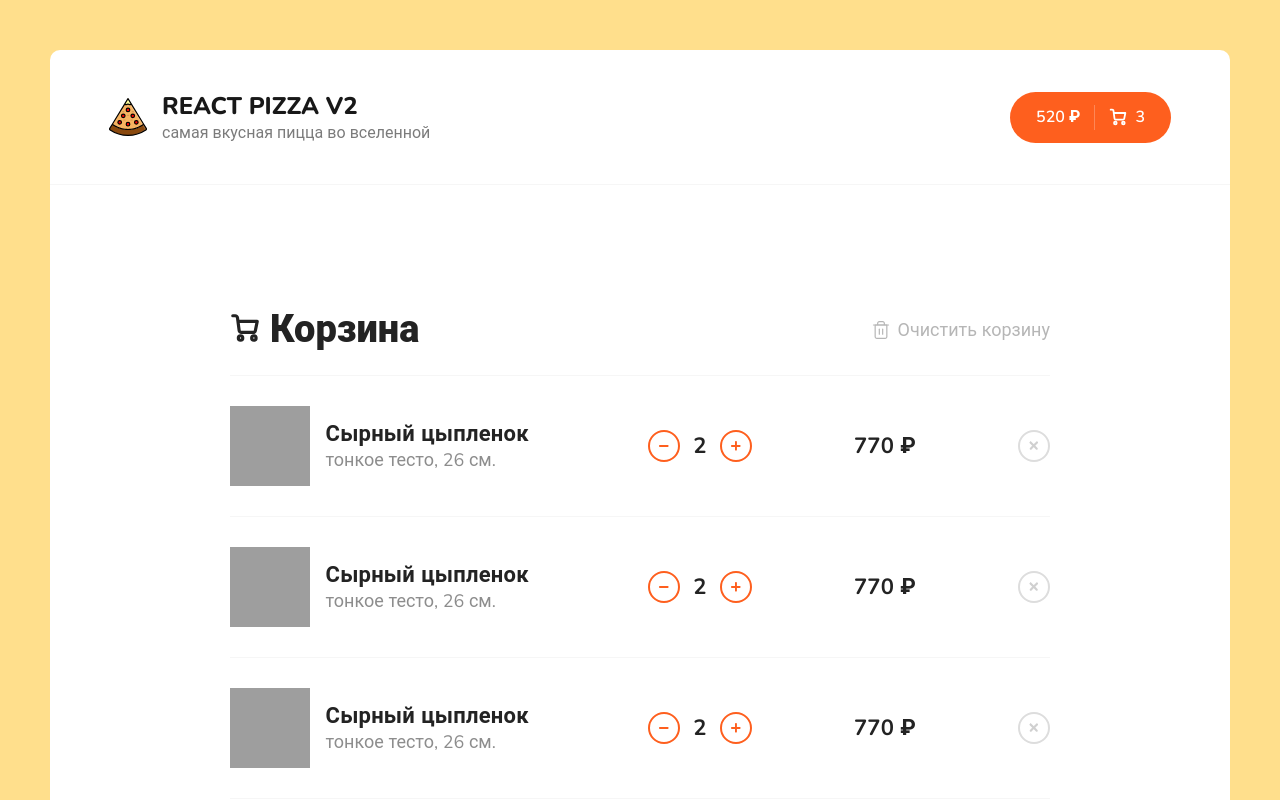
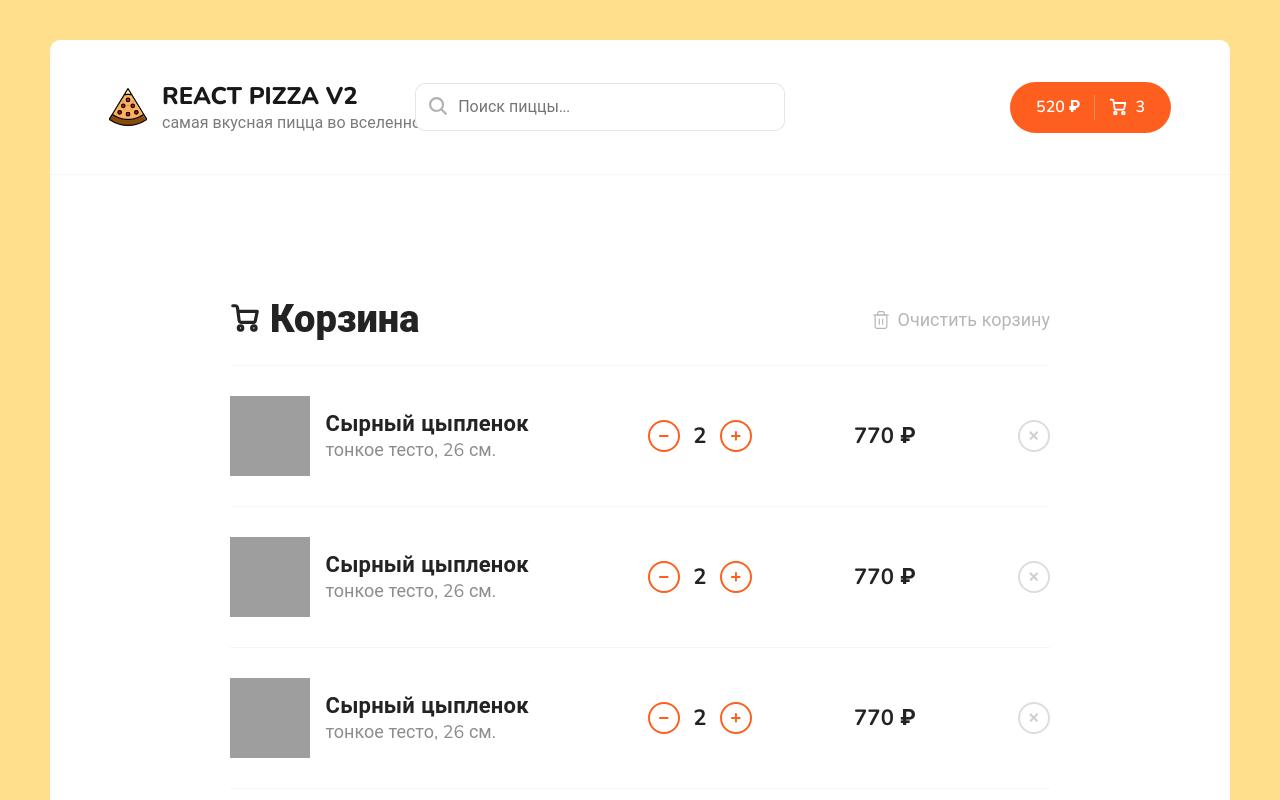
Before and after one commit to Monobladegg/React-pizza, a React (Vite) app: page /cart in a window 1280 px wide. Shown: the top 800 px of the page. Built offline with nearby package versions, Linux system fonts and the light colour scheme; grey boxes are pictures that could not be loaded.

Commit message:
Конец 10 урока

```diff
--- a/package.json
+++ b/package.json
@@ -14,6 +14,7 @@
     "react": "^18.2.0",
     "react-content-loader": "^7.0.0",
     "react-dom": "^18.2.0",
+    "react-paginate": "^8.2.0",
     "react-router-dom": "^6.23.0",
     "sass": "^1.76.0"
   },
--- a/src/App.jsx
+++ b/src/App.jsx
@@ -9,15 +9,18 @@ import NotFound from "./pages/NotFoundPage";
 import { Routes, Route } from "react-router-dom";
 
 export default function App() {
-  // https://663ba699fee6744a6ea27281.mockapi.io/items
+
+  const [searchValue, setSearchValue] = useState("");
+
+
 
   return (
     <>
       <div className="wrapper">
-        <Header />
+        <Header searchValue={searchValue} setSearchValue={setSearchValue} />
         <div className="content">
           <Routes>
-            <Route path="/" element={<Home />} />
+            <Route path="/" element={<Home searchValue={searchValue} />} />
             <Route path="*" element={<NotFound />} />
             <Route path="/cart" element={<Cart />} />
           </Routes>
--- a/src/components/Header.jsx
+++ b/src/components/Header.jsx
@@ -1,7 +1,9 @@
 import logoSvg from "../assets/img/pizza-logo.svg";
 import { Link } from "react-router-dom";
 
-export default function Header() {
+import Search from "./Search";
+
+export default function Header( { searchValue, setSearchValue } ) {
   return (
     <div className="header">
       <div className="container">
@@ -14,6 +16,7 @@ export default function Header() {
           </div>
         </div>
         </Link>
+        <Search searchValue={searchValue} setSearchValue={setSearchValue} />
         <div className="header__cart">
           <Link to="/cart" className="button button--cart">
             <span>520 ₽</span>
--- /dev/null
+++ b/src/components/Pagination/Pagination.module.scss
@@ -0,0 +1,32 @@
+.root {
+  li {
+    display: inline-flex;
+
+    a {
+      display: inline-block;
+      text-align: center;
+      cursor: pointer;
+      width: 45px;
+      height: 45px;
+      color: #fe5f1e;
+      padding: 10px;
+      border: 1px solid #fe5f1e;
+      border-radius: 30px;
+      margin-right: 10px;
+
+      &:hover {
+        background-color: #fe5f1e;
+        color: #fff;
+      }
+    }
+  }
+
+  :global {
+    .selected {
+      a {
+        background-color: #fe5f1e;
+        color: #fff;
+      }
+    }
+  }
+}
--- /dev/null
+++ b/src/components/Pagination/index.jsx
@@ -0,0 +1,19 @@
+import React from "react";
+import ReactPaginate from "react-paginate";
+
+import s from "./Pagination.module.scss";
+
+export default function Pagination({ onChangePage }) {
+  return (
+    <ReactPaginate
+      className={s.root}
+      breakLabel="..."
+      nextLabel=">"
+      onPageChange={(event) => onChangePage(event.selected + 1)}
+      pageRangeDisplayed={4}
+      pageCount={3}
+      previousLabel="<"
+      renderOnZeroPageCount={null}
+    />
+  );
+}
--- /dev/null
+++ b/src/components/Search/Search.module.scss
@@ -0,0 +1,40 @@
+.root {
+  position: relative;
+  left: -120px;
+}
+
+.input {
+  border: 1px solid rgba(0,0,0,0.1);
+  padding: 12px 20px;
+  padding-left: 42px;
+  width: 370px;
+  border-radius: 10px;
+  font-size: 16px;
+
+  &:focus {
+    border: 1px solid rgba(0,0,0,0.3);
+  }
+}
+.icon {
+  width: 22px;
+  height: 22px;
+  opacity: 0.3;
+  position: absolute;
+  top: 12px;
+  left: 12px;
+}
+
+.clearIcon {
+  width: 18px;
+  height: 18px;
+  opacity: 0.3;
+  position: absolute;
+  top: 15px;
+  right: 15px;
+
+  cursor: pointer;
+
+  &:hover {
+    opacity: 0.8;
+  }
+}
--- /dev/null
+++ b/src/components/Search/index.jsx
@@ -0,0 +1,40 @@
+import React from "react";
+
+import s from "./Search.module.scss";
+
+export default function Search({ searchValue, setSearchValue }) {
+  return (
+    <div className={s.root}>
+      <svg
+        className={s.icon}
+        height="512"
+        viewBox="0 0 512 512"
+        width="512"
+        xmlns="http://www.w3.org/2000/svg"
+      >
+        <title />
+        <path d="M456.69,421.39,362.6,327.3a173.81,173.81,0,0,0,34.84-104.58C397.44,126.38,319.06,48,222.72,48S48,126.38,48,222.72s78.38,174.72,174.72,174.72A173.81,173.81,0,0,0,327.3,362.6l94.09,94.09a25,25,0,0,0,35.3-35.3ZM97.92,222.72a124.8,124.8,0,1,1,124.8,124.8A124.95,124.95,0,0,1,97.92,222.72Z" />
+      </svg>
+      <input
+        value={searchValue}
+        onChange={(event) => setSearchValue(event.target.value)}
+        className={s.input}
+        placeholder="Поиск пиццы..."
+      />
+      {searchValue && (
+        <svg
+        onClick={() => setSearchValue("")}
+        className={s.clearIcon}
+        height="512px"
+        id="Layer_1"
+        version="1.1"
+        viewBox="0 0 512 512"
+        width="512px"
+        xmlns="http://www.w3.org/2000/svg"
+      >
+        <path d="M437.5,386.6L306.9,256l130.6-130.6c14.1-14.1,14.1-36.8,0-50.9c-14.1-14.1-36.8-14.1-50.9,0L256,205.1L125.4,74.5  c-14.1-14.1-36.8-14.1-50.9,0c-14.1,14.1-14.1,36.8,0,50.9L205.1,256L74.5,386.6c-14.1,14.1-14.1,36.8,0,50.9  c14.1,14.1,36.8,14.1,50.9,0L256,306.9l130.6,130.6c14.1,14.1,36.8,14.1,50.9,0C451.5,423.4,451.5,400.6,437.5,386.6z" />
+      </svg>
+      )}
+    </div>
+  );
+}
--- a/src/pages/Home.jsx
+++ b/src/pages/Home.jsx
@@ -6,32 +6,42 @@ import PizzaBlock from "../components/PizzaBlock/";
 import Skeleton from "../components/PizzaBlock/Skeleton.jsx";
 
 import axios from "axios";
+import Pagination from "src/components/Pagination/index.jsx";
 
-export default function Home() {
+export default function Home( { searchValue } ) {
   const [items, setItems] = useState([]);
   const [isLoading, setIsLoading] = useState(true);
   const [categoryId, setCategoryId] = useState(0);
+  const [currentPage, setCurrentPage] = useState(1);
   const [sortType, setSortType] = useState({
     name: "популярности",
     sortProperty: "rating",
   });
 
-  const category = categoryId > 0 ? `category=${categoryId}` : "";
-  const sortBy = sortType.sortProperty.replace("-", "");
-  const order = sortType.sortProperty.includes("-") ? "asc" : "desc";
+  const pizzas = items.map((obj) => <PizzaBlock key={obj.id} {...obj} />);
+
+  const skeletons = [...new Array(categoryId === 0 ? 10 : 4)].map(
+    (_, index) => <Skeleton key={index} />
+  );
+
 
   useEffect(() => {
     setIsLoading(true);
+
+    const category = categoryId > 0 ? `category=${categoryId}` : "";
+    const sortBy = sortType.sortProperty.replace("-", "");
+    const order = sortType.sortProperty.includes("-") ? "asc" : "desc";
+    const search = searchValue ? `&search=${searchValue}` : "";
+
     axios
       .get(
-        `https://663ba699fee6744a6ea27281.mockapi.io/items?${category}&sortBy=${sortBy}&order=${order}`
+        `https://663ba699fee6744a6ea27281.mockapi.io/items?page=${currentPage}&limit=4&${category}&sortBy=${sortBy}&order=${order}&${search}`
       )
       .then((response) => {
         setItems(response.data);
         setIsLoading(false);
       });
-    scrollTo(0, 0);
-  }, [categoryId, sortType]);
+  }, [categoryId, sortType, searchValue, currentPage]);
 
   return (
     <div className="container">
@@ -43,13 +53,8 @@ export default function Home() {
         <Sort value={sortType} onChangeSort={(i) => setSortType(i)} />
       </div>
       <h2 className="content__title">Все пиццы</h2>
-      <div className="content__items">
-        {isLoading
-          ? [...new Array(categoryId === 0 ? 10 : 4)].map((_, index) => (
-              <Skeleton key={index} />
-            ))
-          : items.map((obj) => <PizzaBlock key={obj.id} {...obj} />)}
-      </div>
+      <div className="content__items">{isLoading ? skeletons : pizzas}</div>
+      <Pagination onChangePage={(number) => setCurrentPage(number)} />
     </div>
   );
 }
--- a/src/scss/app.scss
+++ b/src/scss/app.scss
@@ -11,7 +11,7 @@ body {
   width: calc(100vw - 100px);
   height: 100%;
   background-color: #fff;
-  margin: 50px auto;
+  margin: 40px auto;
   border-radius: 10px;
   max-width: 1400px;
 
@@ -35,7 +35,6 @@ body {
   &__items {
     display: grid;
     grid-template-columns: repeat(4, 1fr);
-    grid-template-rows: repeat(4, 1fr);
     grid-column-gap: 11px;
 
     @media (max-width: 1400px) {
```
Also changed, not shown: 1 other file (tests, documents, lock files or other folders).
